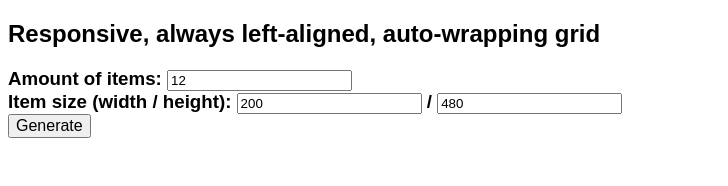
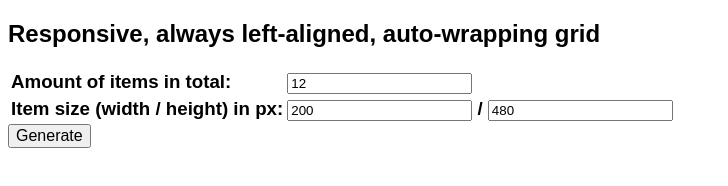
Before and after one commit to Sv443/flex-wrap-example, a plain HTML site: page index.html in a window 1280 px wide. Shown: the whole page, without its empty margins (0-728 px from the left). Drawn offline with Linux system fonts and the light colour scheme; no server answers.

Commit message:
fix: better settings

```diff
--- a/index.html
+++ b/index.html
@@ -9,12 +9,24 @@
   <body>
     <h2>Responsive, always left-aligned, auto-wrapping grid</h2>
     <h3>
-      Amount of items: <input id="itemAmount" type="number" value="12" min="1" />
-      <br />
-      Item size (width / height): <input id="itemWidth" type="number" value="200" min="1" /> / <input id="itemHeight" type="number" value="480" min="1" />
-      <br />
+      <table>
+        <tr>
+          <td>Amount of items in total:</td>
+          <td>
+            <input id="itemAmount" type="number" value="12" min="1" />
+          </td>
+        </tr>
+        <tr>
+          <td>Item size (width / height) in px:</td>
+          <td>
+            <input id="itemWidth" type="number" value="200" min="1" /> / <input id="itemHeight" type="number" value="480" min="1" />
+          </td>
+        </tr>
+      </table>
+
       <button id="generate">Generate</button>
     </h3>
+
     <div class="container" title="blue = container, red = item"></div>
   </body>
 </html>
```
